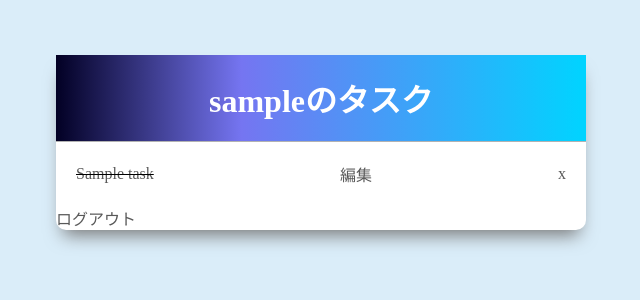
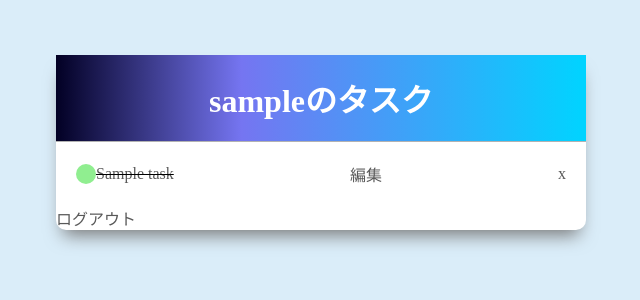
Before and after one commit to t-hirata74/django-todo-project, a Django app: page / in a window 1280 px wide. Shown: the top 300 px of the page, without its empty margins (319-959 px from the left). Run offline with Django 4.2, Linux system fonts and the light colour scheme; a user stored in the database is signed in; tables that the repository leaves empty hold one stand-in row (values such as "Sample post").

Commit message:
タスクの完了・未完了のアイコン設定

```diff
--- a/djangoTodoProject/todoapp/static/css/base.css
+++ b/djangoTodoProject/todoapp/static/css/base.css
@@ -36,3 +36,22 @@ h1 {
   padding: 20px;
   border-top: 1px solid #4646466a;
 }
+
+.taskTitle {
+  display: flex;
+  align-items: center;
+}
+
+.taskCompletedIcon {
+  height: 20px;
+  width: 20px;
+  background-color: lightgreen;
+  border-radius: 50%;
+}
+
+.taskInCompletedIcon {
+  height: 20px;
+  width: 20px;
+  background-color: #595959;
+  border-radius: 50%;
+}
--- a/djangoTodoProject/todoapp/templates/todoapp/task_list.html
+++ b/djangoTodoProject/todoapp/templates/todoapp/task_list.html
@@ -33,6 +33,7 @@
     <!-- タスク完了 -->
     {% if task.completed %}
     <div class="taskTitle">
+      <div class="taskCompletedIcon"></div>
       <s><a href="{% url 'task' task.id %}">{{task}}</a></s>
     </div>
     <a href="{% url 'edit-task' task.id %}" class="deleteButton">編集</a>
@@ -40,6 +41,7 @@
     {% else %}
     <!-- タスク未完了 -->
     <div class="taskTitle">
+      <div class="taskInCompletedIcon"></div>
       <a href="{% url 'task' task.id %}">{{task}}</a>
     </div>
     <a href="{% url 'edit-task' task.id %}" class="deleteButton">編集</a>
```
